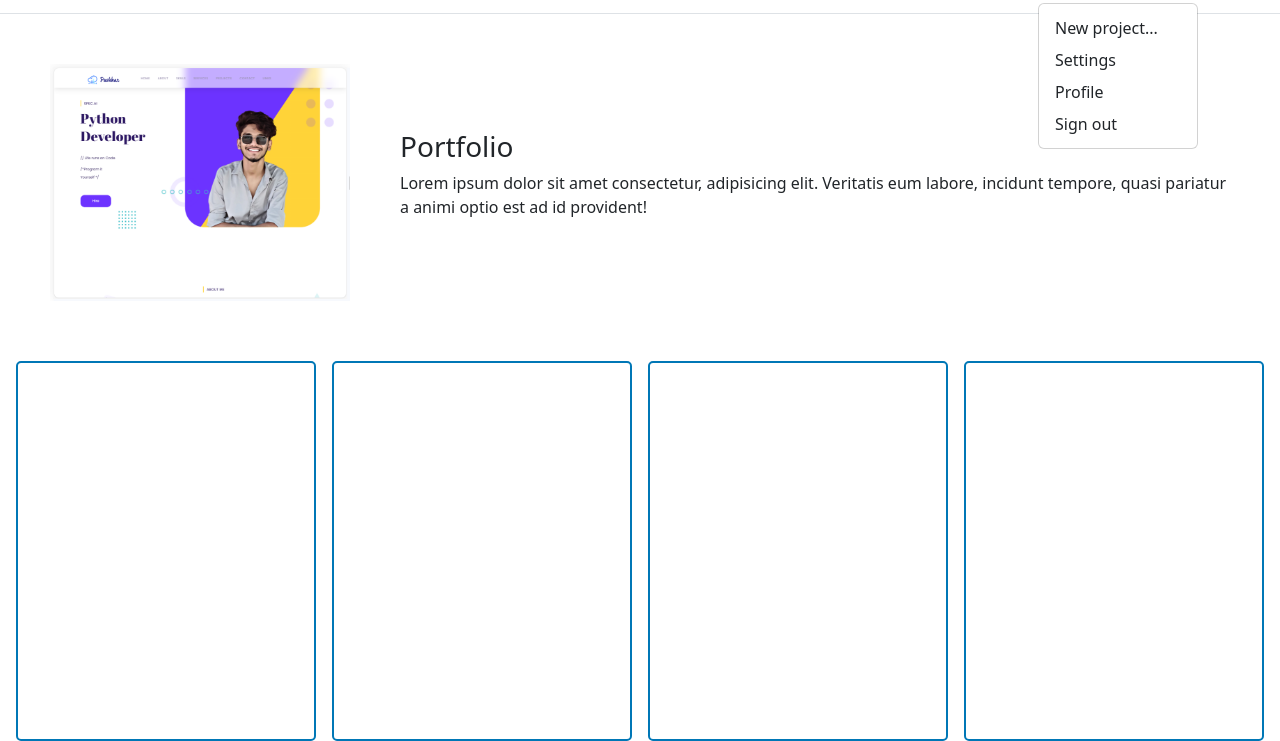
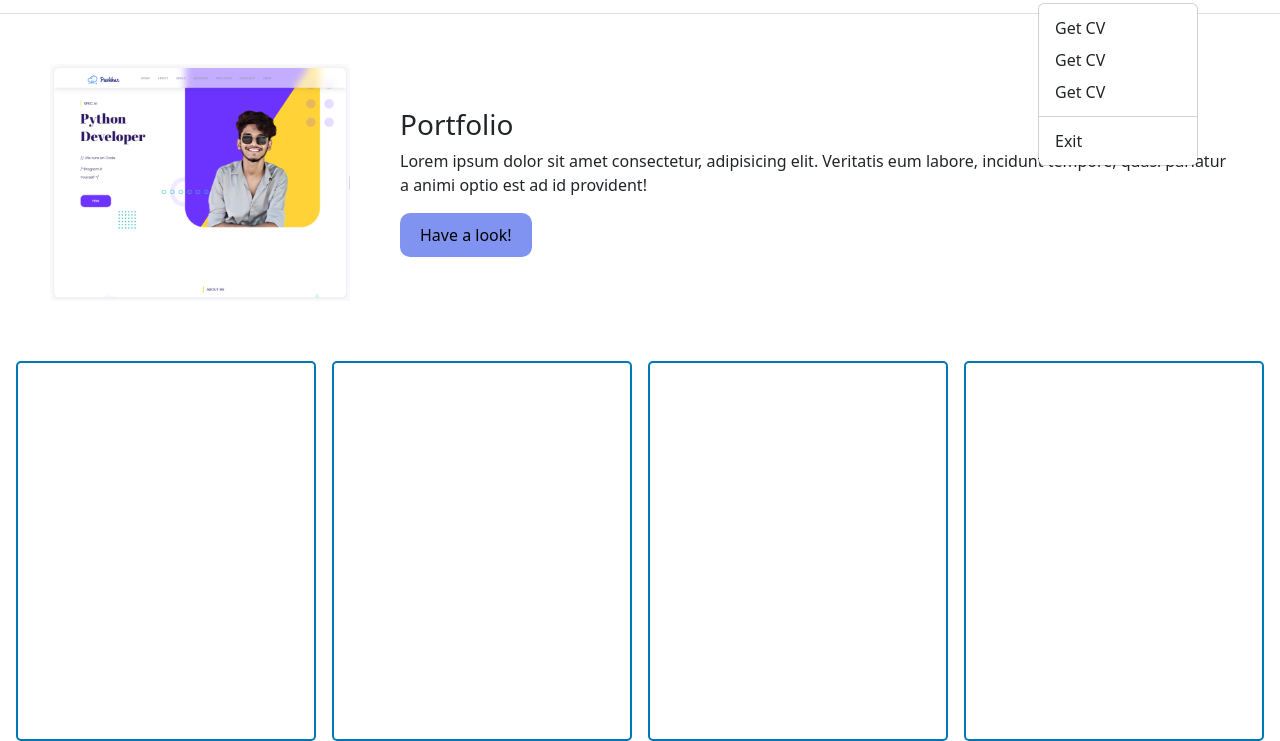
Before and after one commit to Pushkarcdn/Web_Projects, a plain HTML site: page index.html in a window 1280 px wide. Both pictures are taken after a click on the link 1173 px from the left and 36 px from the top of the page. Shown: the part 59-800 px from the top of the page. Drawn offline with nearby package versions, Linux system fonts and the light colour scheme.

Commit message:
commit three

```diff
--- a/index.html
+++ b/index.html
@@ -28,7 +28,7 @@
                             <!-- </svg> -->
 
                             <img src="pic.png" height="40" alt="">
-
+                            <!-- <span class="fs-4 ms-3"> <NAME>Pushkar</span> -->
                         </a>
 
                         <ul class="nav col-12 col-lg-auto me-lg-auto mb-2 justify-content-center mb-md-0">
@@ -48,13 +48,13 @@
                                 <img src="download.png" alt="mdo" width="32" height="32" class="rounded-circle">
                             </a>
                             <ul class="dropdown-menu text-small mt-2">
-                                <li><a class="dropdown-item" href="#">New project...</a></li>
-                                <li><a class="dropdown-item">Settings</a></li>
-                                <li><a class="dropdown-item">Profile</a></li>
+                                <li><a class="dropdown-item">Get CV</a></li>
+                                <li><a class="dropdown-item">Get CV</a></li>
+                                <li><a class="dropdown-item">Get CV</a></li>
                                 <li>
-                                    <!-- <hr class="dropdown-divider"> -->
+                                    <hr class="dropdown-divider">
                                 </li>
-                                <li><a class="dropdown-item">Sign out</a></li>
+                                <li><a class="dropdown-item">Exit</a></li>
                             </ul>
                         </div>
                     </div>
@@ -74,6 +74,7 @@
 
                 <div class="portfolio-image">
                     <img src="website.png" width="300px" alt="">
+                    <!-- <iframe src="https://pushkar.com.np" frameborder="0" width="300px"></iframe> -->
                 </div>
 
                 <div class="portfolio-texts">
@@ -83,6 +84,10 @@
                     <div class="portfolio-description">
                         <p>Lorem ipsum dolor sit amet consectetur, adipisicing elit. Veritatis eum labore, incidunt
                             tempore, quasi pariatur a animi optio est ad id provident!
+                    </div>
+
+                    <div class="portfolio-button">
+                        <button type="button" class="btn66">Have a look!</button>
                     </div>
 
                 </div>
--- a/style.css
+++ b/style.css
@@ -14,6 +14,7 @@ a {
   --blue3: #00b4d8;
   --blue4: #0077b6;
   --blue5: #03045e;
+  --blue6: #6d33ff;
 }
 
 .first-main {
@@ -43,13 +44,22 @@ a {
     justify-content: center;
     align-items: center;
     flex-direction: column;
+    text-align: center;
   }
 }
 
-.portfolio-image {
+.btn66 {
+  background-color: #8093f1;
+  color: black;
+  padding: 10px 20px;
+  border: none;
+  border-radius: 10px;
+  cursor: pointer;
 }
 
-img {
+.btn66:hover {
+  background-color: var(--blue6);
+  color: white;
 }
 
 .second-main {
```
